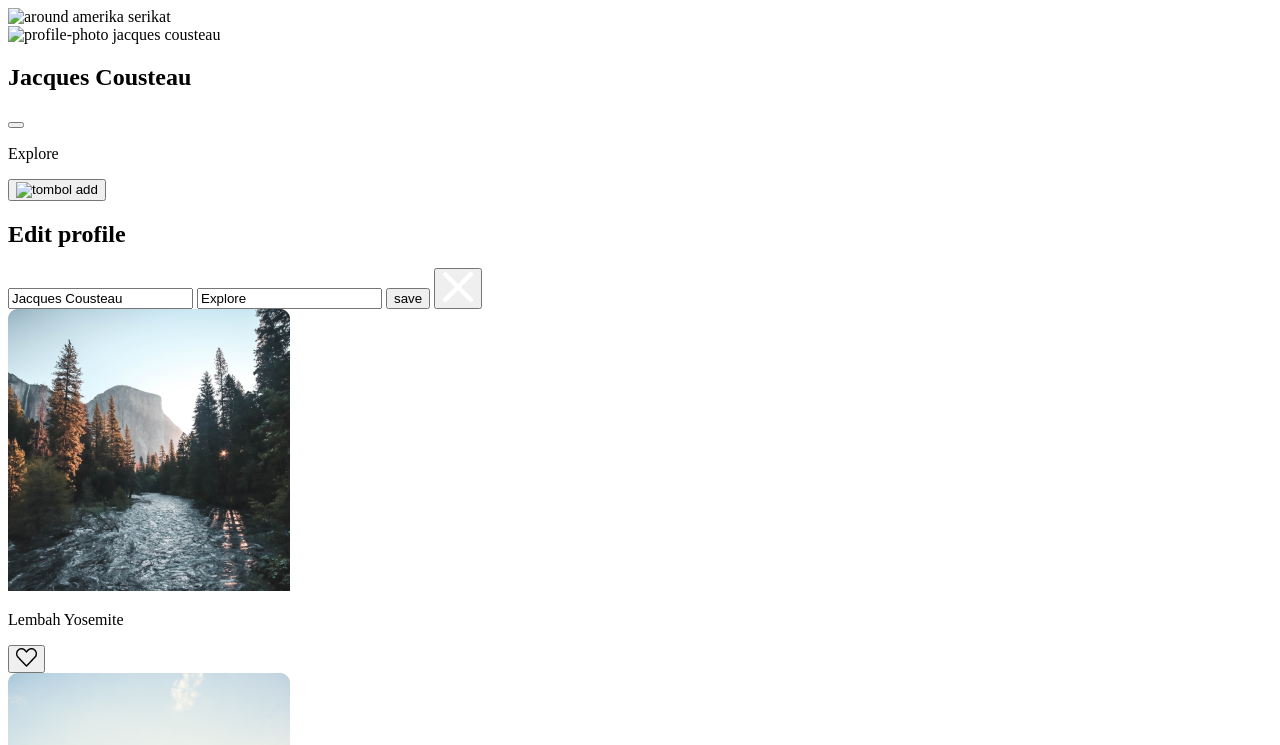
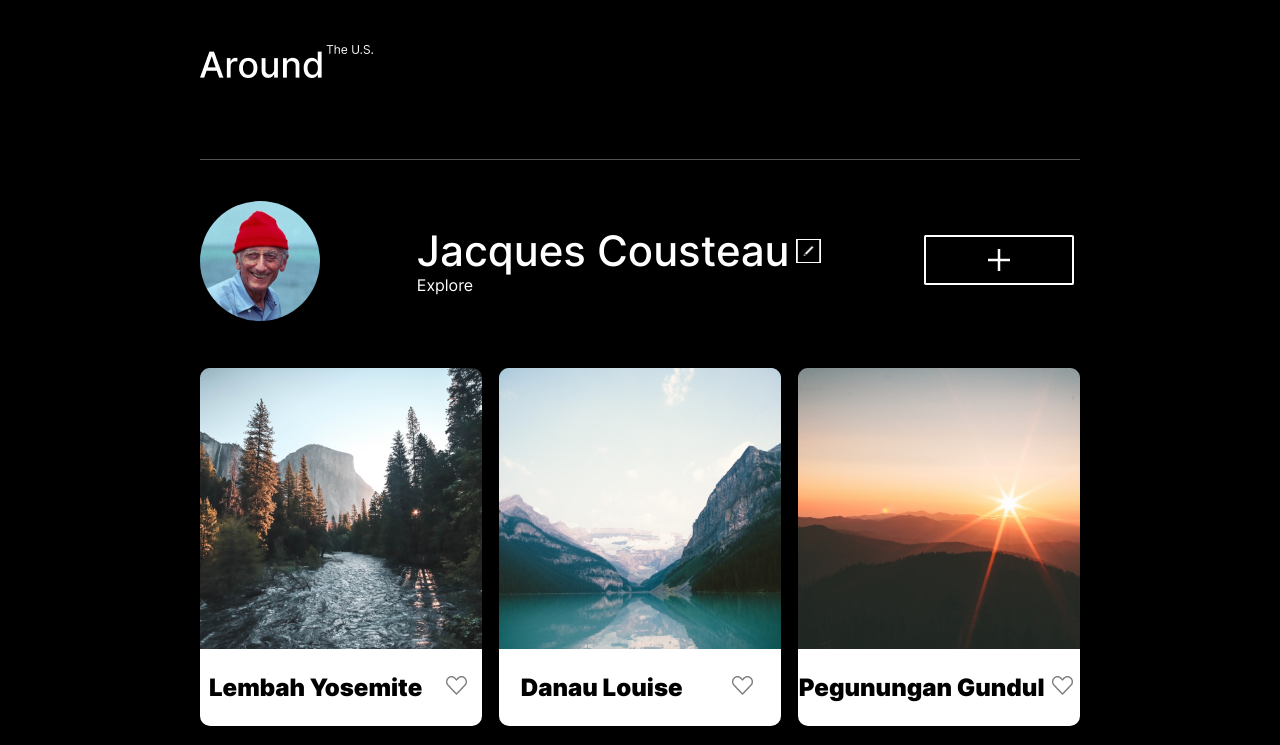
Before and after one commit to khairil76/web_project_around, a plain HTML site: page index.html in a window 1280 px wide. Shown: the top 745 px of the page. Drawn offline with Linux system fonts and the light colour scheme; the site is published under a folder, as on GitHub Pages, so addresses that start at the root find nothing.

Commit message:
fixing kode

```diff
--- a/index.html
+++ b/index.html
@@ -4,13 +4,13 @@
     <meta charset="UTF-8" />
     <meta name="viewport" content="width=device-width, initial-scale=1.0" />
     <title>Di Sekitar Amerika Serikat</title>
-    <link rel="stylesheet" href="/pages/index.css" />
+    <link rel="stylesheet" href="./pages/index.css" />
   </head>
   <body>
     <!--block header-->
     <header class="header">
       <img
-        src="/images/Vector.svg"
+        src="./images/Vector.png"
         alt="around amerika serikat"
         class="header__logo"
       />
@@ -20,7 +20,7 @@
       <!--profile-->
       <section class="profile">
         <img
-          src="/images/profile.png"
+          src="./images/profile.png"
           alt="profile-photo jacques cousteau"
           class="profile__image"
         />
@@ -33,7 +33,7 @@
         </div>
         <button type="button" class="profile__add">
           <img
-            src="/images/Add-Button.png"
+            src="./images/Add-Button.png"
             alt="tombol add"
             class="profile__add-button-image"
           />
```
